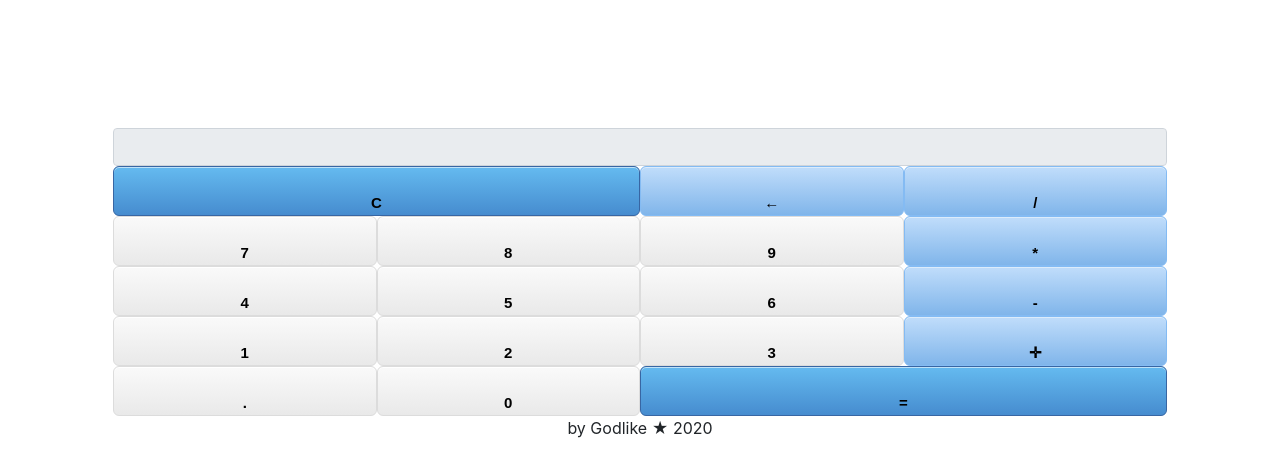
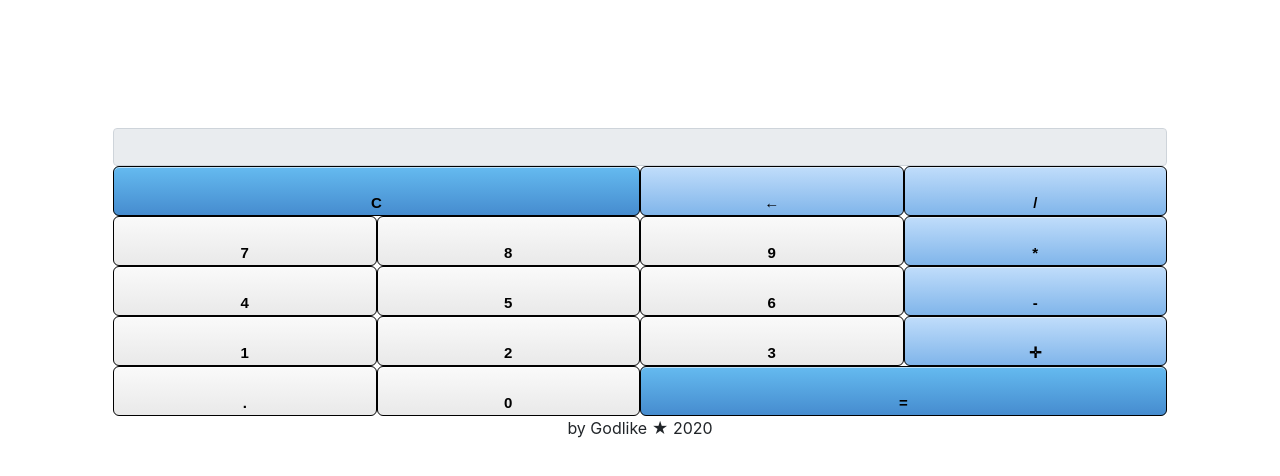
Before and after one commit to DenisKuivalainen/CALCULATRONZ, a React (Create React App) app: page / in a window 1280 px wide. Shown: the top 476 px of the page. Built offline with nearby package versions, Linux system fonts and the light colour scheme.

Commit message:
some more css edit

```diff
--- a/src/App.css
+++ b/src/App.css
@@ -55,7 +55,7 @@
 	-moz-border-radius-bottomleft:6px;
 	border-bottom-left-radius:6px;
 text-indent:0;
-	border:1px solid #dcdcdc;
+	border:1px solid #000;
 	display:inline-block;
 	color:#000;
 	font-family:arial;
@@ -101,7 +101,7 @@ width:140px;
 	-moz-border-radius-bottomleft:6px;
 	border-bottom-left-radius:6px;
 text-indent:0;
-	border:1px solid #84bbf3;
+	border:1px solid #000;
 	display:inline-block;
 	color:#000;
 	font-family:arial;
@@ -146,7 +146,7 @@ width:140px;
 	-moz-border-radius-bottomleft:6px;
 	border-bottom-left-radius:6px;
 text-indent:0;
-	border:1px solid #3866a3;
+	border:1px solid #000;
 	display:inline-block;
 	color:#000;
 	font-family:arial;
```
Also changed, not shown: 8 other files (tests, documents, lock files or other folders).
